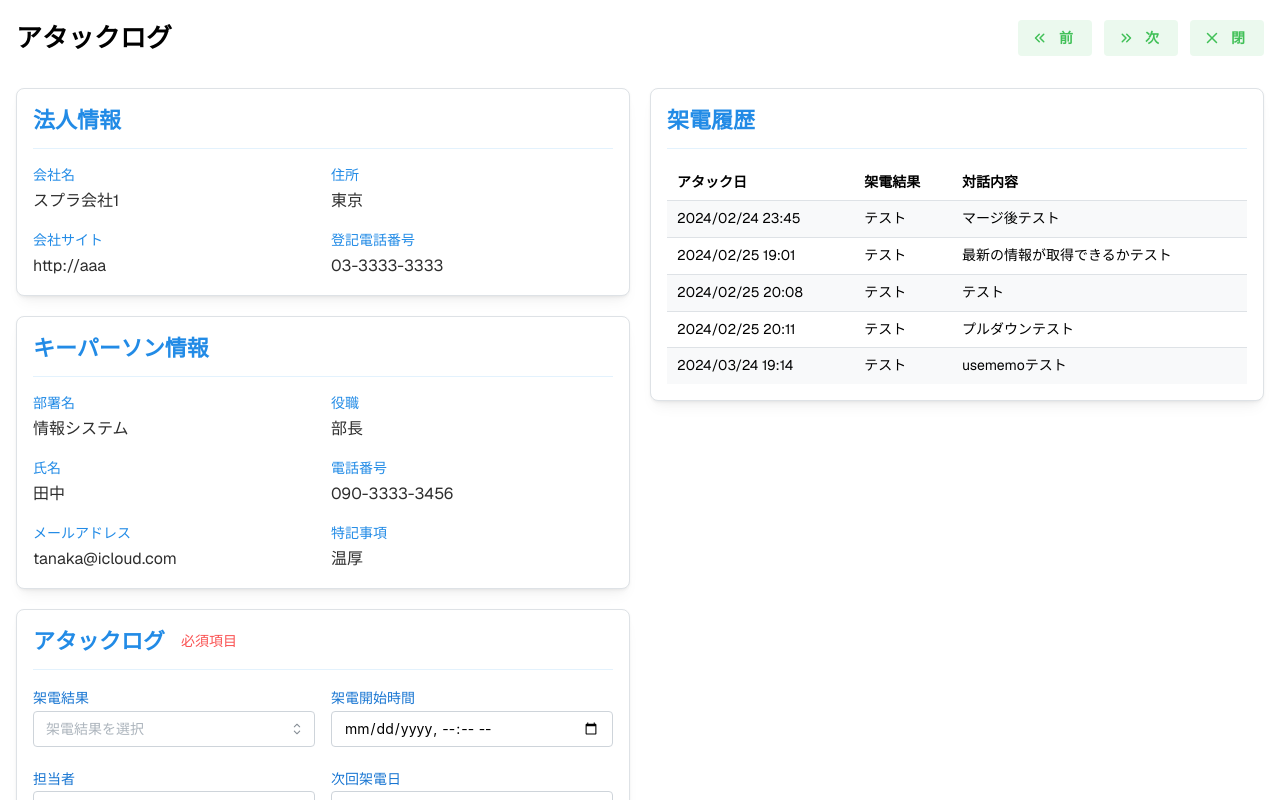
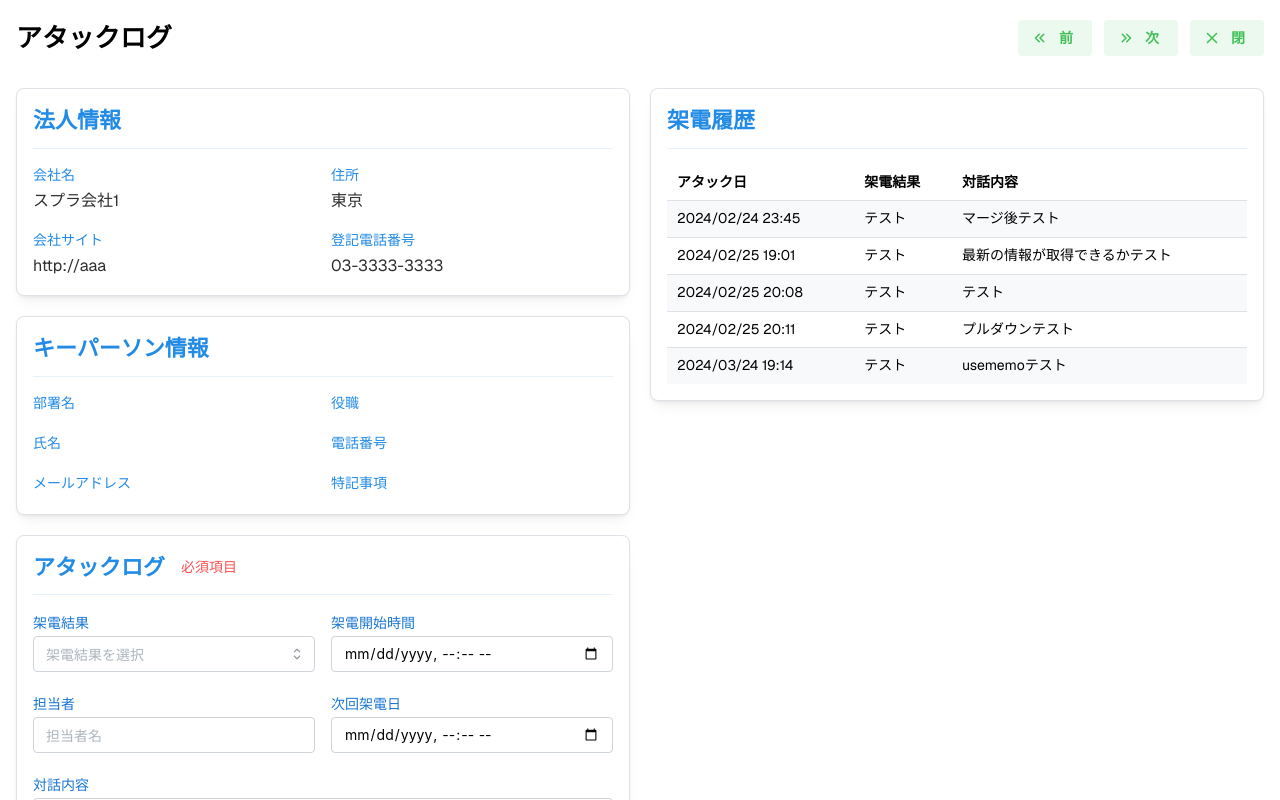
Before and after one commit to omegamaster86/findy-hackathon, a Next.js app: page /attacklog in a window 1280 px wide. Shown: the top 800 px of the page. Built offline with nearby package versions, Linux system fonts and the light colour scheme; no server answers.

Commit message:
PersonInfoコンポーネントを更新し、選択された会社の情報を表示する機能を追加しました。CompanyInfoインターフェースを使用して、デフォルト値を設定しました。

```diff
--- a/app/attacklog/person-info.tsx
+++ b/app/attacklog/person-info.tsx
@@ -1,6 +1,21 @@
 import { Grid, GridCol, Paper, Stack, Text, Title } from "@mantine/core";
+import type { CompanyInfo } from "@/app/types";
 
-export const PersonInfo = () => {
+interface PersonInfoProps {
+	selectedCompany?: CompanyInfo | null;
+}
+
+export const PersonInfo = ({ selectedCompany }: PersonInfoProps) => {
+	// 選択された会社がある場合はそのデータを使用、なければデフォルト値
+	const displayPerson = selectedCompany || {
+		department_name: "",
+		key_person_name: "",
+		key_person_email: "",
+		key_person_position: "",
+		key_person_phone_number: "",
+		key_person_note: "",
+	};
+
 	return (
 		<Paper shadow="sm" p="md" radius="md" withBorder>
 			<Title
@@ -20,21 +35,21 @@ export const PersonInfo = () => {
 							<Text size="sm" c="blue" fw={500} mb={4}>
 								部署名
 							</Text>
-							<Text c="dark">情報システム</Text>
+							<Text c="dark">{displayPerson.department_name || ""}</Text>
 						</div>
 
 						<div>
 							<Text size="sm" c="blue" fw={500} mb={4}>
 								氏名
 							</Text>
-							<Text c="dark">田中</Text>
+							<Text c="dark">{displayPerson.key_person_name || ""}</Text>
 						</div>
 
 						<div>
 							<Text size="sm" c="blue" fw={500} mb={4}>
 								メールアドレス
 							</Text>
-							<Text c="dark">tanaka@icloud.com</Text>
+							<Text c="dark">{displayPerson.key_person_email || ""}</Text>
 						</div>
 					</Stack>
 				</GridCol>
@@ -45,21 +60,25 @@ export const PersonInfo = () => {
 							<Text size="sm" c="blue" fw={500} mb={4}>
 								役職
 							</Text>
-							<Text c="dark">部長</Text>
+							<Text c="dark">
+								{displayPerson.key_person_position || ""}
+							</Text>
 						</div>
 
 						<div>
 							<Text size="sm" c="blue" fw={500} mb={4}>
 								電話番号
 							</Text>
-							<Text c="dark">090-3333-3456</Text>
+							<Text c="dark">
+								{displayPerson.key_person_phone_number || ""}
+							</Text>
 						</div>
 
 						<div>
 							<Text size="sm" c="blue" fw={500} mb={4}>
 								特記事項
 							</Text>
-							<Text c="dark">温厚</Text>
+							<Text c="dark">{displayPerson.key_person_note || ""}</Text>
 						</div>
 					</Stack>
 				</GridCol>
```
